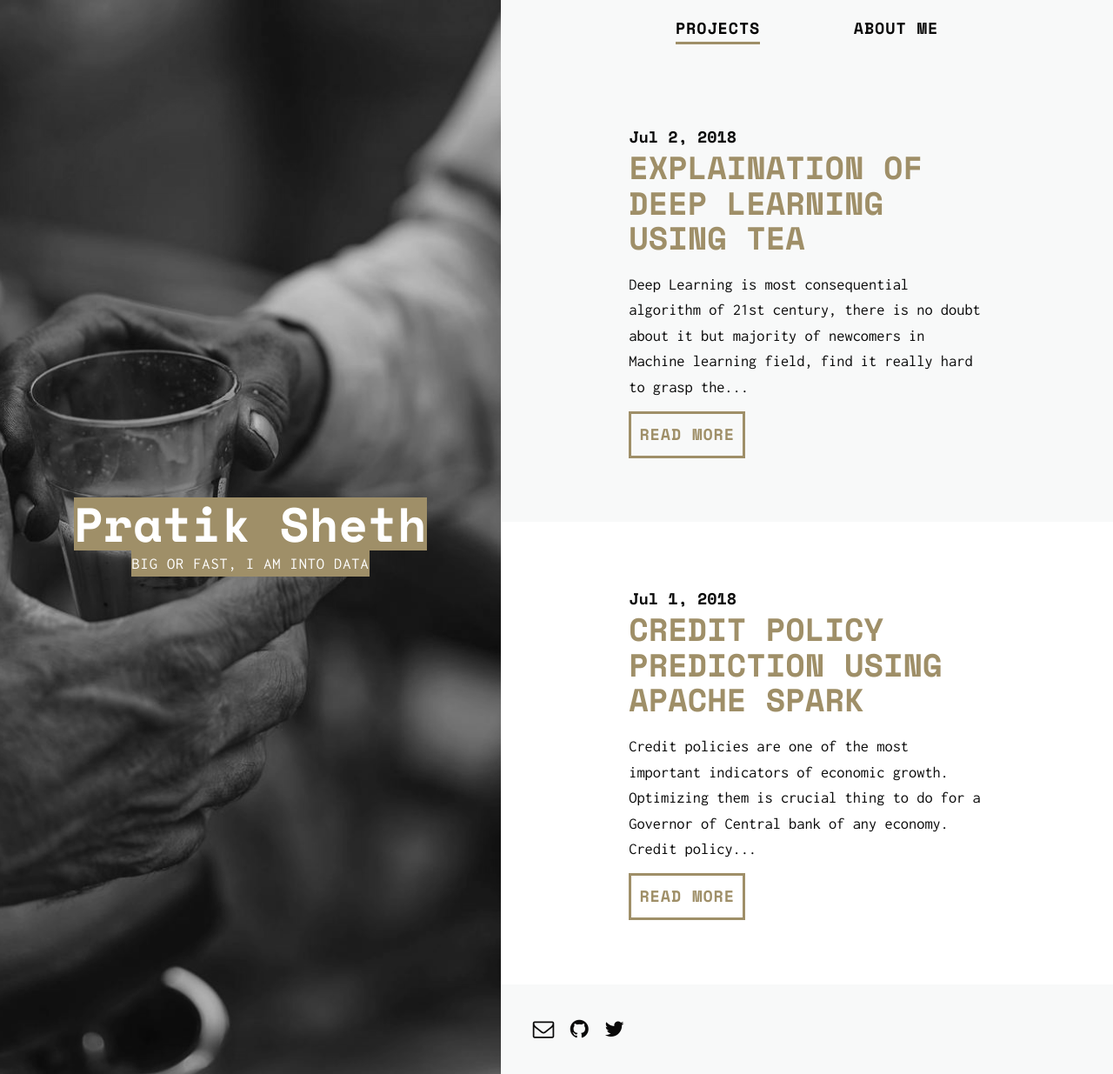
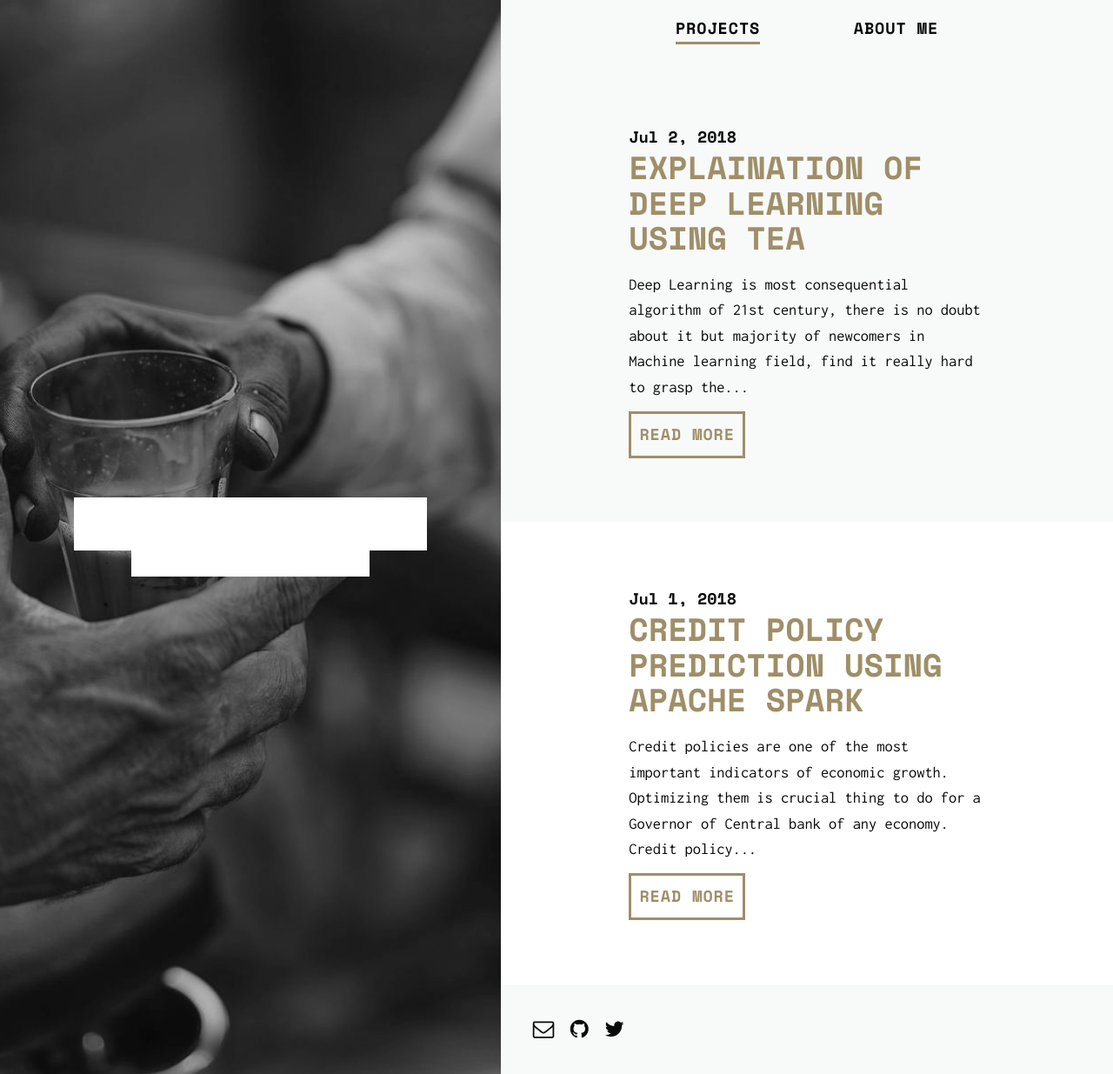
Before and after one commit to daftengineer/daftengineer.github.io, a Jekyll site: the page built from index.html, in a window 1280 px wide and 1235 px high. Shown: the whole window at 87% size. Built offline with Jekyll 4.4.1, drawn with Linux system fonts in a browser that asks for light colours; nearby versions of some CDN libraries; the list of posts is cut into pages by our own code.

Commit message:
Update index.html

```diff
--- a/index.html
+++ b/index.html
@@ -8,8 +8,8 @@
     {% endfor %}
     <div class="previews__container">
 
-      <h1><div style="background-color: #9f8f68;">{{ site.title }}</div></h1>
-      <span style="background-color: #9f8f68;"> Big or Fast, I am into Data </span>
+      <h1><div style="background-color: #ffffff;font-color:#000000;">{{ site.title }}</div></h1>
+      <span style="background-color: #ffffff;font-color:#000000;"> Big or Fast, I am into Data </span>
     </div>
   </div>
 
```
